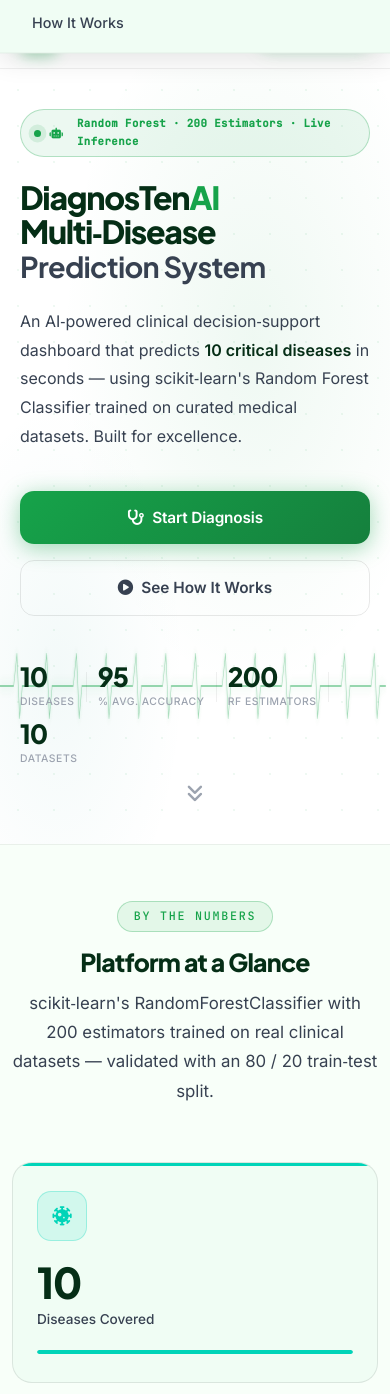
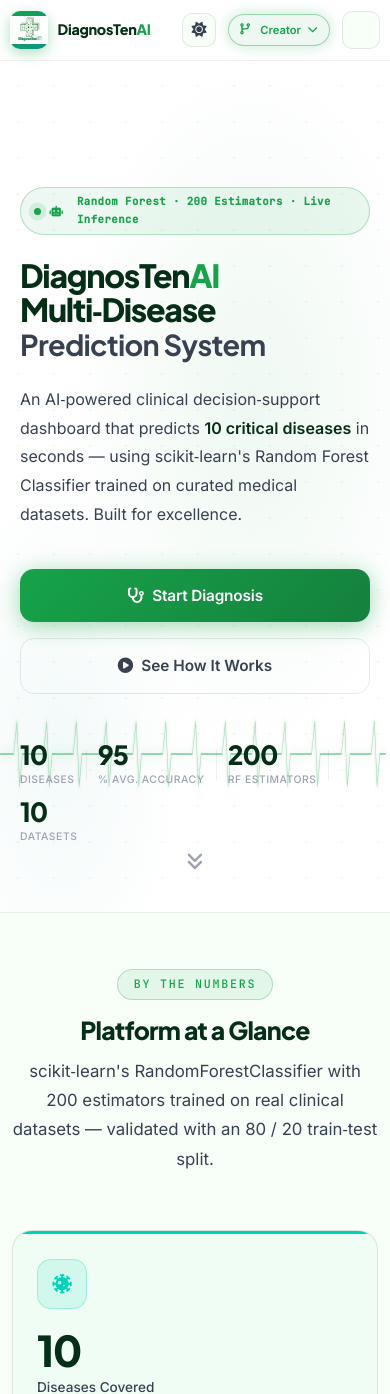
Before and after one commit to Mowshik1210/Codealpha_DiagnosTenAI, a Flask app: page / in a window 390 px wide. Shown: the top 1394 px of the page. Run offline with Flask 3, Linux system fonts and the light colour scheme.

Commit message:
mobile display allignment

```diff
--- a/static/css/style.css
+++ b/static/css/style.css
@@ -1209,3 +1209,48 @@ section { padding:5rem 0; }
   .hero-badge-dot   { animation:none; }
   .creator-pulse    { animation:none; }
 }
+/* ═══════════════════════════════════════════════════════════════
+   14. for mobile display
+═══════════════════════════════════════════════════════════════ */
+@media (max-width: 768px) {
+
+  .nav-container {
+    padding: 0 10px;
+    height: 60px;
+  }
+
+  .brand-name {
+    font-size: 0.9rem;
+  }
+
+  .creator-btn {
+    padding: 0.35rem 0.7rem;
+    font-size: 0.7rem;
+  }
+
+  .theme-btn {
+    width: 34px;
+    height: 34px;
+  }
+
+  .nav-links {
+    display: none;
+  }
+
+  .hamburger {
+    display: flex;
+  }
+
+}
+@media (max-width: 768px) {
+
+  .hero-section,
+  .hero,
+  #home {
+    padding-top: 20px;
+  }
+
+}
+body {
+    padding-top: 68px;
+}
```
